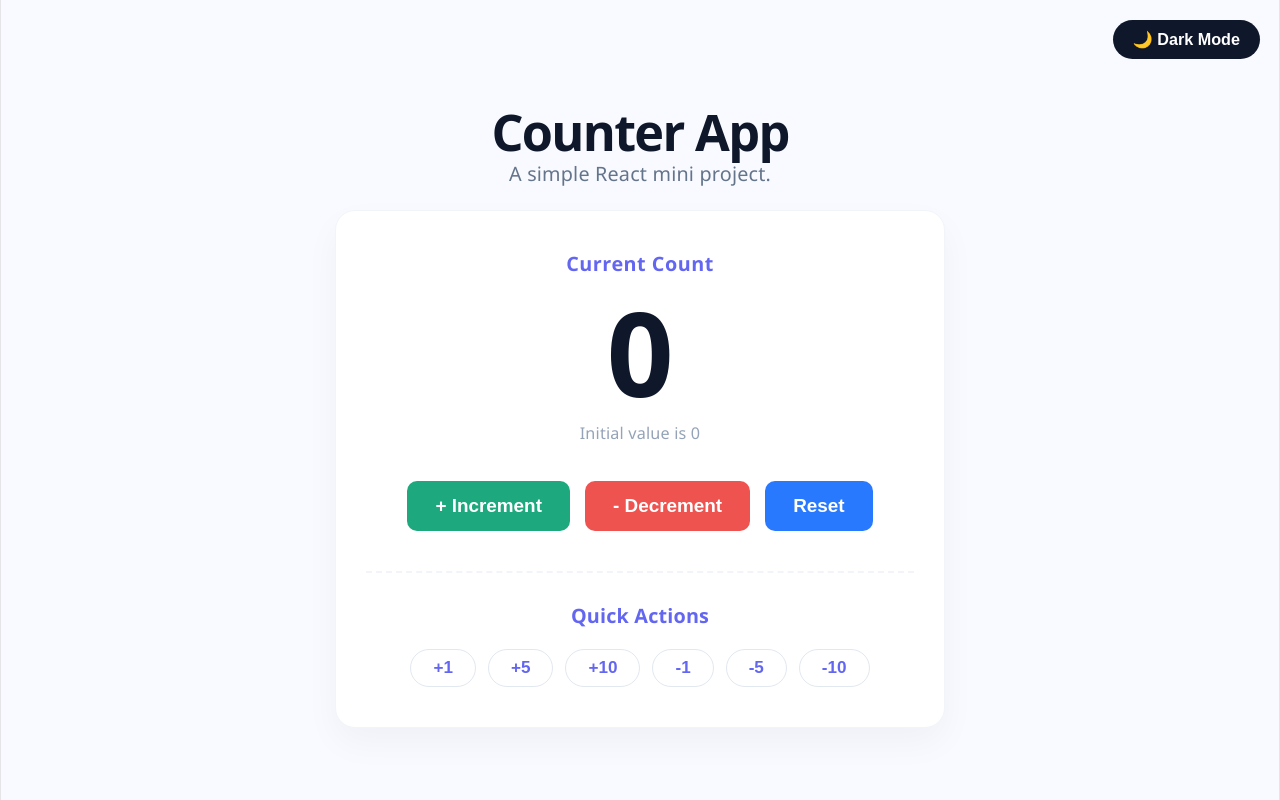
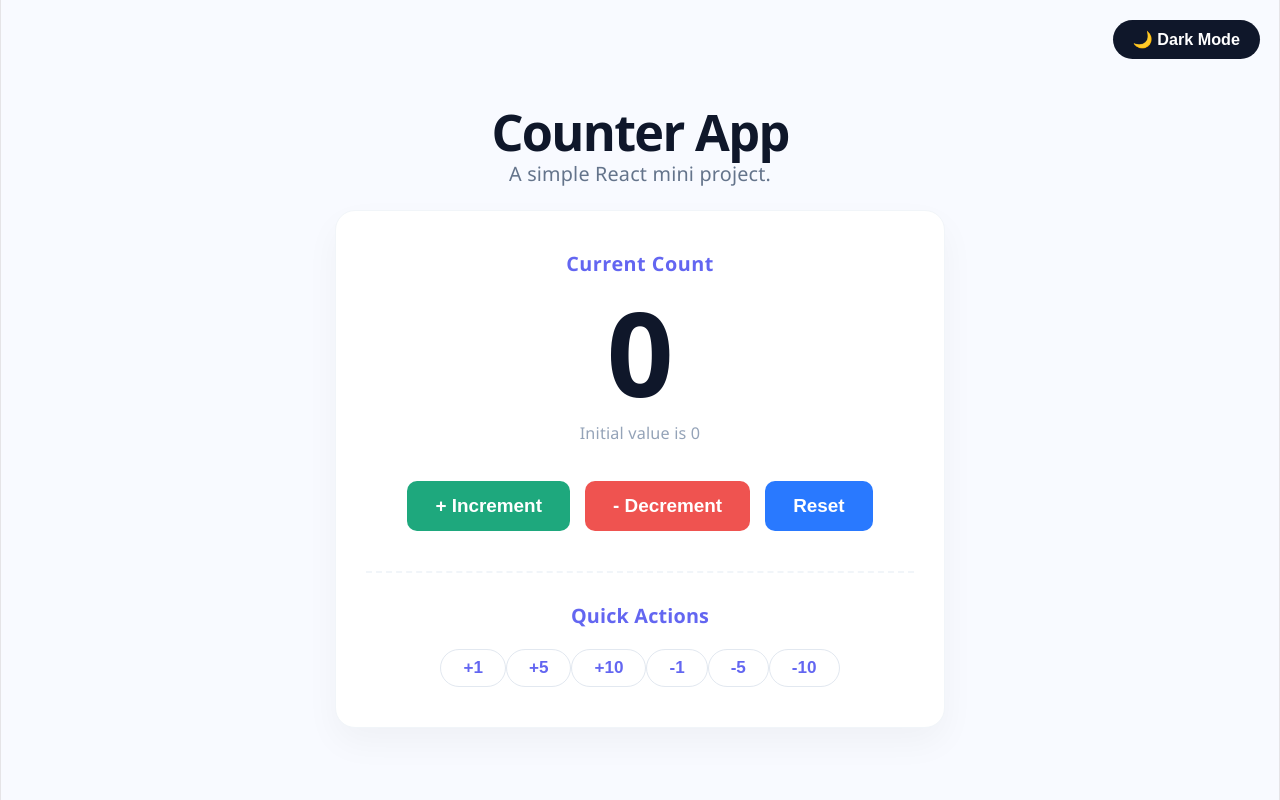
Before and after one commit to FatimaGhafoor/fatimaghafoor-counter-app, a React (Vite) app: page / in a window 1280 px wide. Built offline with nearby package versions, Linux system fonts and the light colour scheme.

Commit message:
refactor: apply DRY principle to quick action buttons

```diff
--- a/src/App.jsx
+++ b/src/App.jsx
@@ -26,6 +26,7 @@ export default function App() {
   const toggleDarkMode = () => {
     setIsDarkMode((prev) => !prev);
   };
+  const quickActions = [1, 5, 10, -1, -5, -10];
   return (
     <div className={`main-wrapper ${isDarkMode ? "dark-mode" : ""}`}>
       <button className="theme-toggle-btn" onClick={toggleDarkMode}>
@@ -59,44 +60,15 @@ export default function App() {
 
           <div className="quick-actions">
             <h3>Quick Actions</h3>
-            <div className="quick-actions-grid">
+            {quickActions.map((val) => (
               <button
+                key={val}
                 className="quick-btn"
-                onClick={() => handleQuickActions(1)}
+                onClick={() => handleQuickActions(val)}
               >
-                +1
+                {val > 0 ? `+${val}` : val}
               </button>
-              <button
-                className="quick-btn"
-                onClick={() => handleQuickActions(5)}
-              >
-                +5
-              </button>
-              <button
-                className="quick-btn"
-                onClick={() => handleQuickActions(10)}
-              >
-                +10
-              </button>
-              <button
-                className="quick-btn"
-                onClick={() => handleQuickActions(-1)}
-              >
-                -1
-              </button>
-              <button
-                className="quick-btn"
-                onClick={() => handleQuickActions(-5)}
-              >
-                -5
-              </button>
-              <button
-                className="quick-btn"
-                onClick={() => handleQuickActions(-10)}
-              >
-                -10
-              </button>
-            </div>
+            ))}
           </div>
         </div>
       </div>
```
